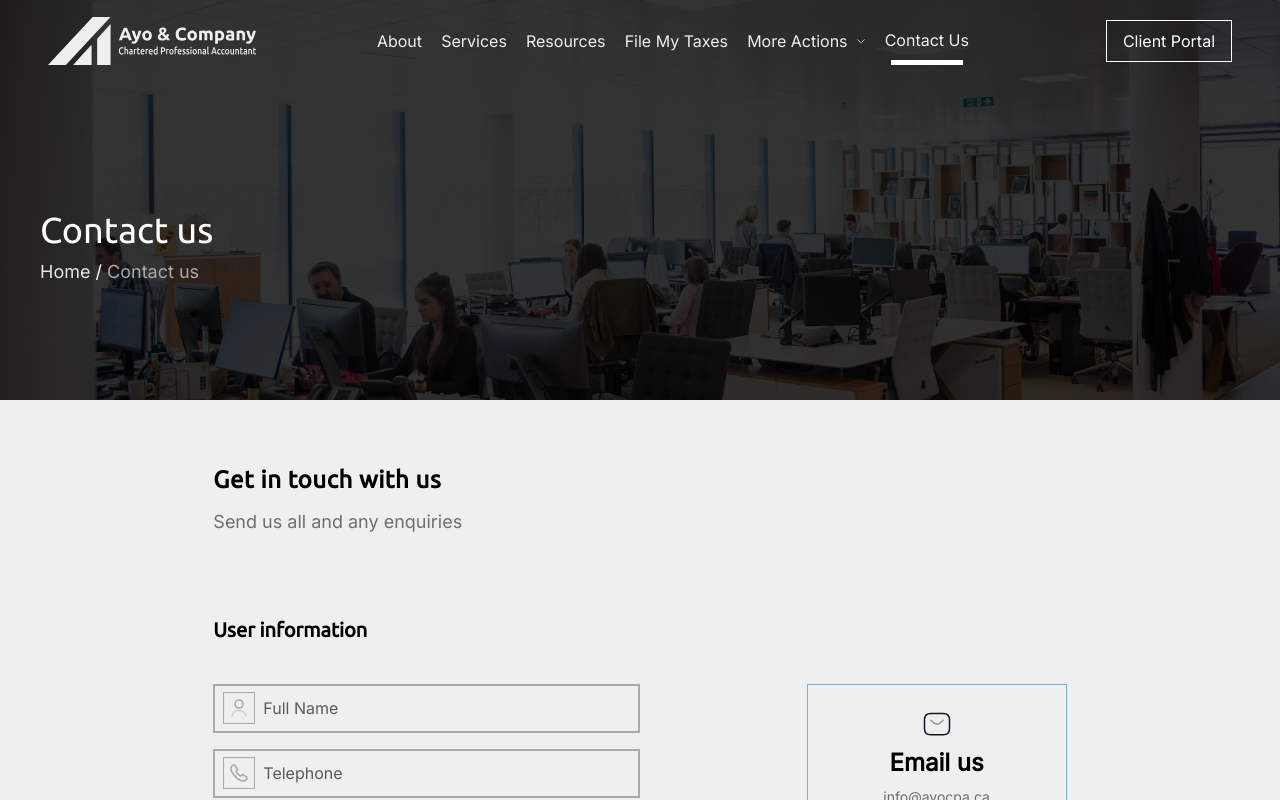
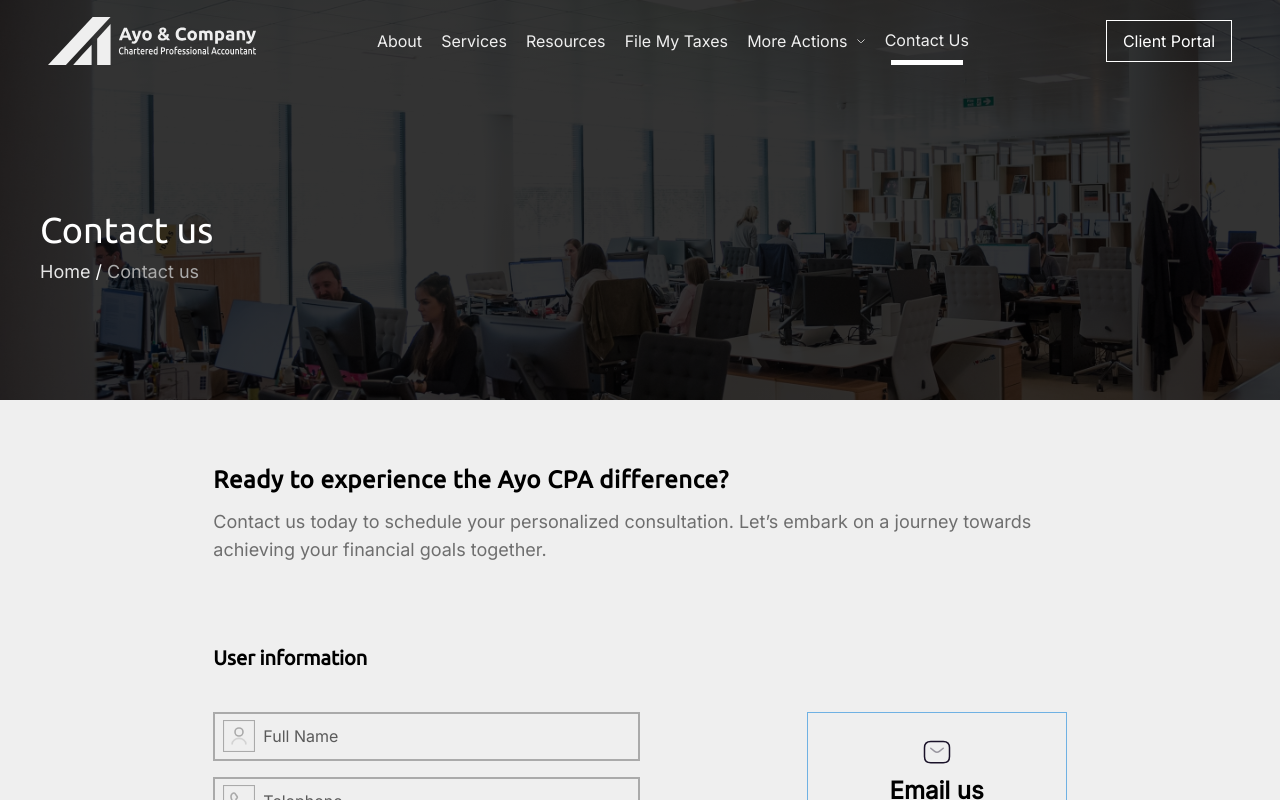
Before and after one commit to AyoCpa/Ayo-cpa-new, a Next.js app: page /contact in a window 1280 px wide. Shown: the top 800 px of the page. Built offline with nearby package versions, Linux system fonts and the light colour scheme.

Commit message:
Update contact page main text and subtext

```diff
--- a/pages/contact.tsx
+++ b/pages/contact.tsx
@@ -102,8 +102,9 @@ function Contact() {
       <div className="bg-[#efefef]">
         <section>
           <PageSideSubHeader
-            mainText="Get in touch with us"
-            subText="Send us all and any enquiries"
+            mainText="Ready to experience the Ayo CPA difference?"
+            subText="Contact us today to schedule your personalized consultation.
+Let’s embark on a journey towards achieving your financial goals together."
           />
         </section>
 
```
